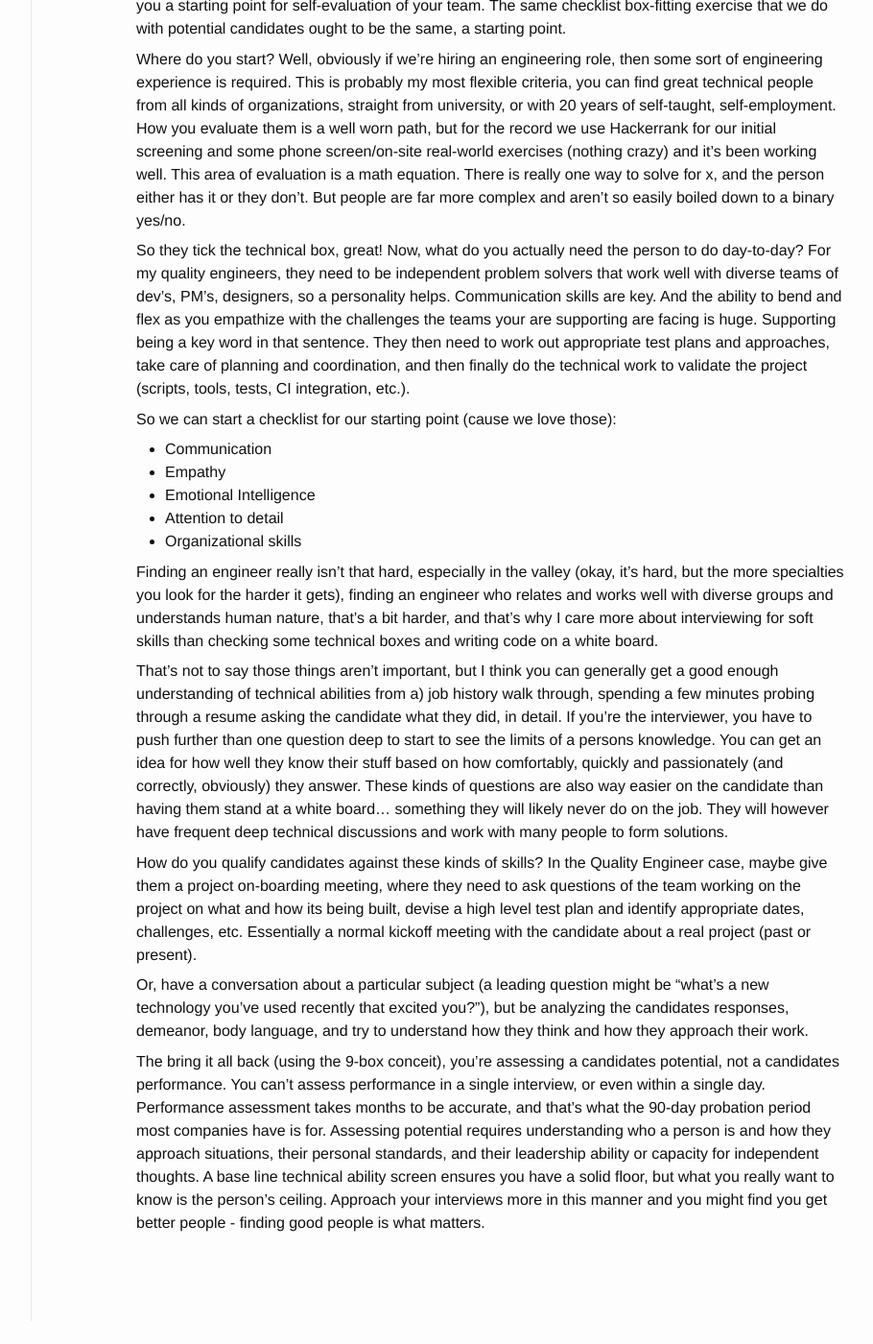
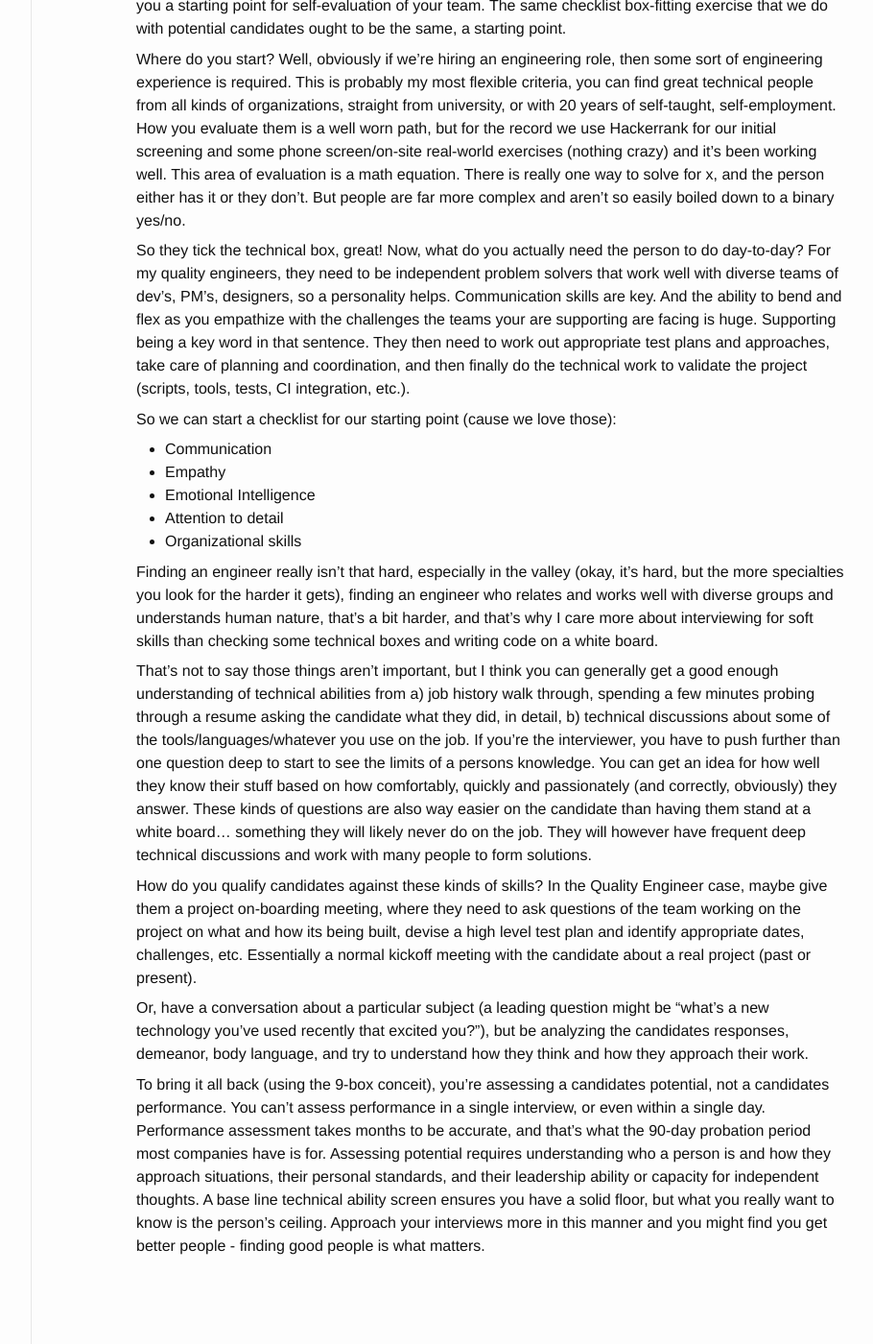
Before and after one commit to stuartphilp/stuartphilp.github.io, a Jekyll site: the page built from _posts/2016-05-01-what_i_look_for_in_a_qa_engineer.markdown, in a window 1280 px wide and 1400 px high, scrolled down 331 px. Shown: the whole window at 96% size, without its empty margins (288-1198 px from the left). Built offline with Jekyll 4.4.1, drawn with Linux system fonts in a browser that asks for light colours; before the commit the page ends 1707 px from its top, so only the background shows below that.

Commit message:
mistakes

```diff
--- a/_posts/2016-05-01-what_i_look_for_in_a_qa_engineer.markdown
+++ b/_posts/2016-05-01-what_i_look_for_in_a_qa_engineer.markdown
@@ -25,10 +25,10 @@ So we can start a checklist for our starting point (cause we love those):
 
 Finding an engineer really isn't that hard, especially in the valley (okay, it's hard, but the more specialties you look for the harder it gets), finding an engineer who relates and works well with diverse groups and understands human nature, that's a bit harder, and that's why I care more about interviewing for soft skills than checking some technical boxes and writing code on a white board.
 
-That's not to say those things aren't important, but I think you can generally get a good enough understanding of technical abilities from a) job history walk through, spending a few minutes probing through a resume asking the candidate what they did, in detail. If you're the interviewer, you have to push further than one question deep to start to see the limits of a persons knowledge. You can get an idea for how well they know their stuff based on how comfortably, quickly and passionately (and correctly, obviously) they answer. These kinds of questions are also way easier on the candidate than having them stand at a white board... something they will likely never do on the job. They will however have frequent deep technical discussions and work with many people to form solutions.
+That's not to say those things aren't important, but I think you can generally get a good enough understanding of technical abilities from a) job history walk through, spending a few minutes probing through a resume asking the candidate what they did, in detail, b) technical discussions about some of the tools/languages/whatever you use on the job. If you're the interviewer, you have to push further than one question deep to start to see the limits of a persons knowledge. You can get an idea for how well they know their stuff based on how comfortably, quickly and passionately (and correctly, obviously) they answer. These kinds of questions are also way easier on the candidate than having them stand at a white board... something they will likely never do on the job. They will however have frequent deep technical discussions and work with many people to form solutions.
 
 How do you qualify candidates against these kinds of skills? In the Quality Engineer case, maybe give them a project on-boarding meeting, where they need to ask questions of the team working on the project on what and how its being built, devise a high level test plan and identify appropriate dates, challenges, etc. Essentially a normal kickoff meeting with the candidate about a real project (past or present).
 
 Or, have a conversation about a particular subject (a leading question might be "what's a new technology you've used recently that excited you?"), but be analyzing the candidates responses, demeanor, body language, and try to understand how they think and how they approach their work.
 
-The bring it all back (using the 9-box conceit), you're assessing a candidates potential, not a candidates performance. You can't assess performance in a single interview, or even within a single day. Performance assessment takes months to be accurate, and that's what the 90-day probation period most companies have is for. Assessing potential requires understanding who a person is and how they approach situations, their personal standards, and their leadership ability or capacity for independent thoughts. A base line technical ability screen ensures you have a solid floor, but what you really want to know is the person's ceiling. Approach your interviews more in this manner and you might find you get better people - finding good people is what matters.
+To bring it all back (using the 9-box conceit), you're assessing a candidates potential, not a candidates performance. You can't assess performance in a single interview, or even within a single day. Performance assessment takes months to be accurate, and that's what the 90-day probation period most companies have is for. Assessing potential requires understanding who a person is and how they approach situations, their personal standards, and their leadership ability or capacity for independent thoughts. A base line technical ability screen ensures you have a solid floor, but what you really want to know is the person's ceiling. Approach your interviews more in this manner and you might find you get better people - finding good people is what matters.
```
